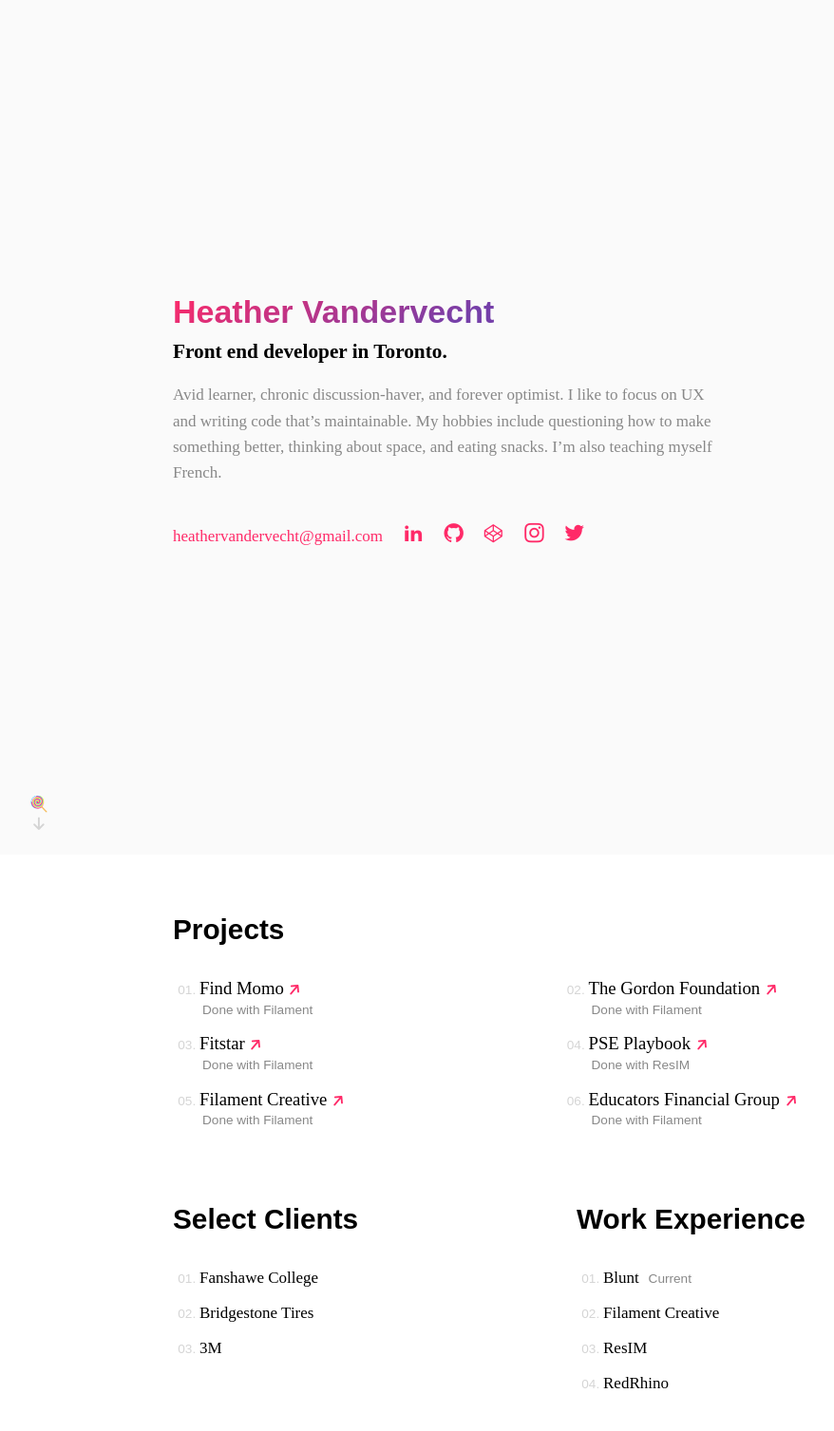
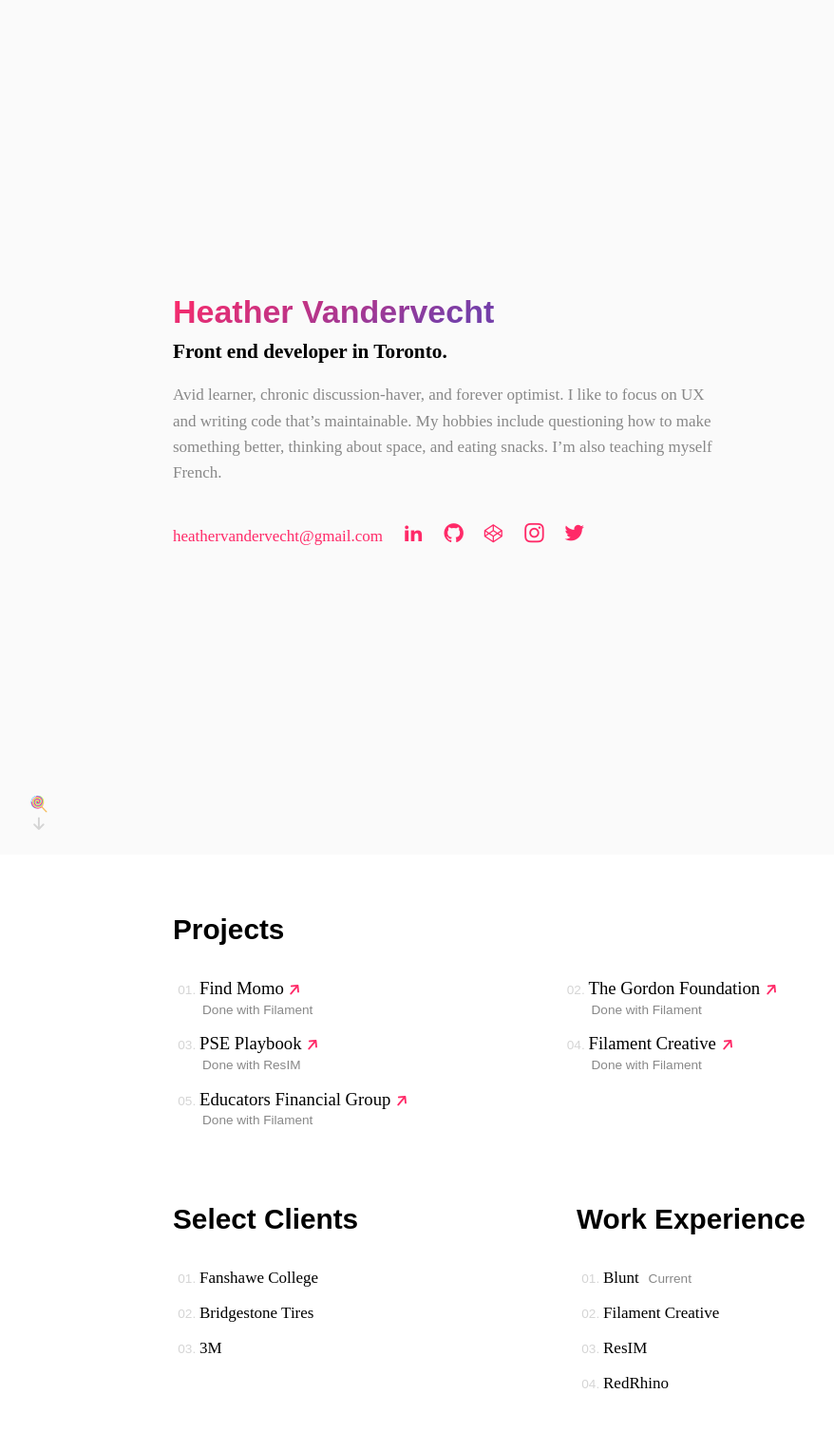
Before and after one commit to heathervv/portfolio-2016, a Jekyll site: the page built from index.html, in a window 1280 px wide. Shown: the whole page at 95% size, without its empty margins (33-911 px from the left). Built offline with Jekyll 4.4.1, drawn with Linux system fonts in a browser that asks for light colours; some web fonts are replaced.

Commit message:
feat: fitstar removed, per filament’s request

```diff
--- a/_includes/work.html
+++ b/_includes/work.html
@@ -18,14 +18,6 @@
                   <li>Done with Filament</li>
               </ul>
           </li>
-        <li class="details__link">
-            <h4 class="details__project">
-                <a target="_blank" href="http://fitstar.com/">Fitstar <i class="details__arrow icon-arrow"></i></a>
-            </h4>
-            <ul class="tags">
-                <li>Done with Filament</li>
-            </ul>
-        </li>
         <li class="details__link">
             <h4 class="details__project">
                 <a target="_blank" href="http://uxplaybooks.com/higher-education/">PSE Playbook <i class="details__arrow icon-arrow"></i></a>
```
